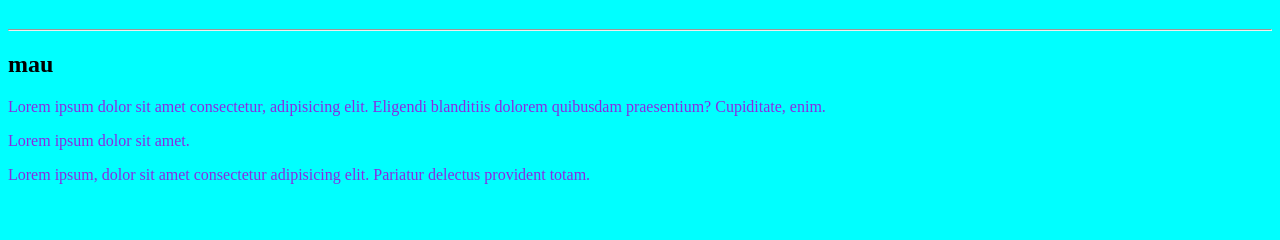
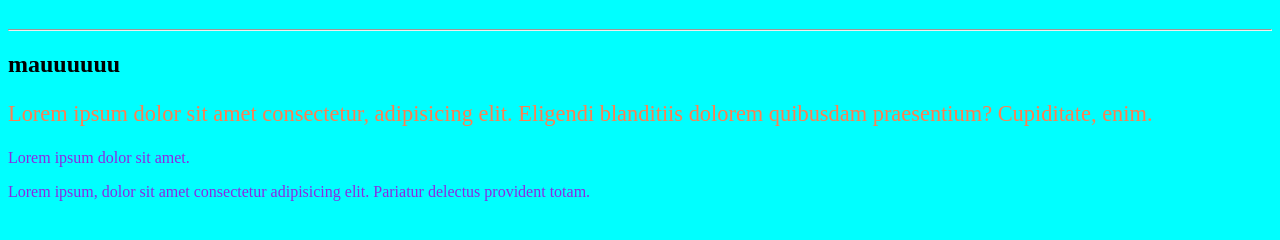
Before and after one commit to Ilona2404/---test, a plain HTML site: page index.html in a window 1280 px wide. Shown: the part 90-330 px from the top of the page. Drawn offline with Linux system fonts and the light colour scheme.

Commit message:
add style text

```diff
--- a/css/style.css
+++ b/css/style.css
@@ -10,3 +10,8 @@ h1 {
     font-size: 48px;
     color: red;
 }
+
+.text {
+    color: coral;
+    font-size: 1.4em;
+}
--- a/index.html
+++ b/index.html
@@ -10,8 +10,8 @@
 <body>
     <h1>прив</h1>
     <hr>
-    <h2>mau</h2>
-    <p>Lorem ipsum dolor sit amet consectetur, adipisicing elit. Eligendi blanditiis dolorem quibusdam praesentium? Cupiditate, enim.</p>
+    <h2>mauuuuuu</h2>
+    <p class="text">Lorem ipsum dolor sit amet consectetur, adipisicing elit. Eligendi blanditiis dolorem quibusdam praesentium? Cupiditate, enim.</p>
     <p>Lorem ipsum dolor sit amet.</p>
     <p>Lorem ipsum, dolor sit amet consectetur adipisicing elit. Pariatur delectus provident totam.</p>
 </body>
```
